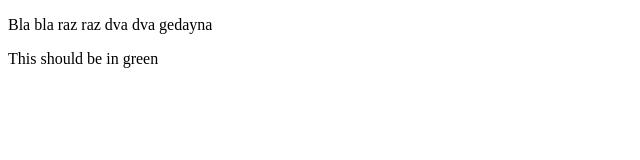
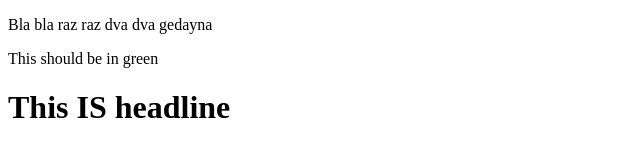
Before and after one commit to CodeAcademyTeam/newRepo, a plain HTML site: page index.html in a window 1280 px wide. Shown: the whole page, without its empty margins (0-640 px from the left). Drawn offline with Linux system fonts and the light colour scheme.

Commit message:
added h1

```diff
--- a/index.html
+++ b/index.html
@@ -7,5 +7,7 @@
 <p>Bla bla raz raz dva dva gedayna</p>
 <p>This should be in green</p>
 
+<h1>This IS headline</h1>
+
 </body>
 </html>
```
